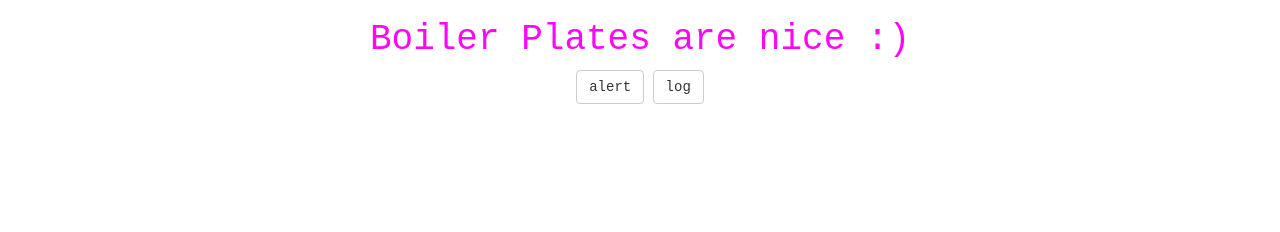
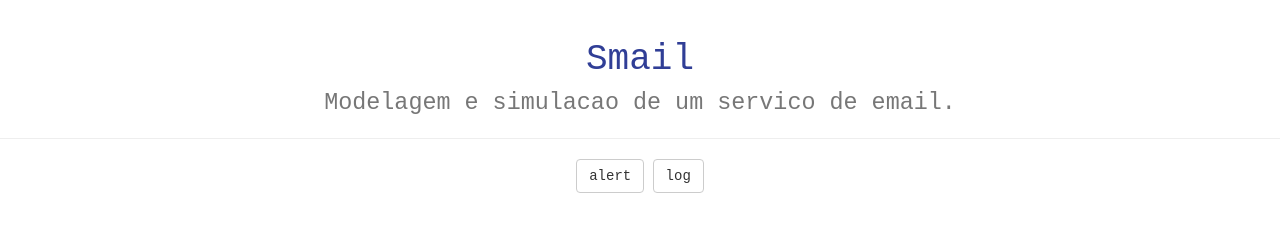
Before and after one commit to victorfeijo/smail, a website built with webpack: page public/index.html in a window 1280 px wide. Built offline with nearby package versions, Linux system fonts and the light colour scheme.

Commit message:
added some style with bootstrap

```diff
--- a/public/index.html
+++ b/public/index.html
@@ -22,10 +22,14 @@
   <body>
 
     <div>
-      <h1>Boiler Plates are nice :)</h1>
+      <div class="page-header">
+        <h1>Smail<p><small>Modelagem e simulacao de um servico de email.</small></p></h1>
+      </div>
 
-      <button class="btn btn-default" id='alert'>alert</button>
-      <button class="btn btn-default" id='log'>log</button>
+      <div class "container">
+        <button class="btn btn-default" id='alert'>alert</button>
+        <button class="btn btn-default" id='log'>log</button>
+      </div>
     </div>
 
     <script src="bundle.js"></script>
--- a/public/main.css
+++ b/public/main.css
@@ -1,6 +1,6 @@
 body {
   font-family: monospace;
-  color: #FF07F5;
+  color: #303E96;
   text-align: center;
   margin: 0;
 }
```
